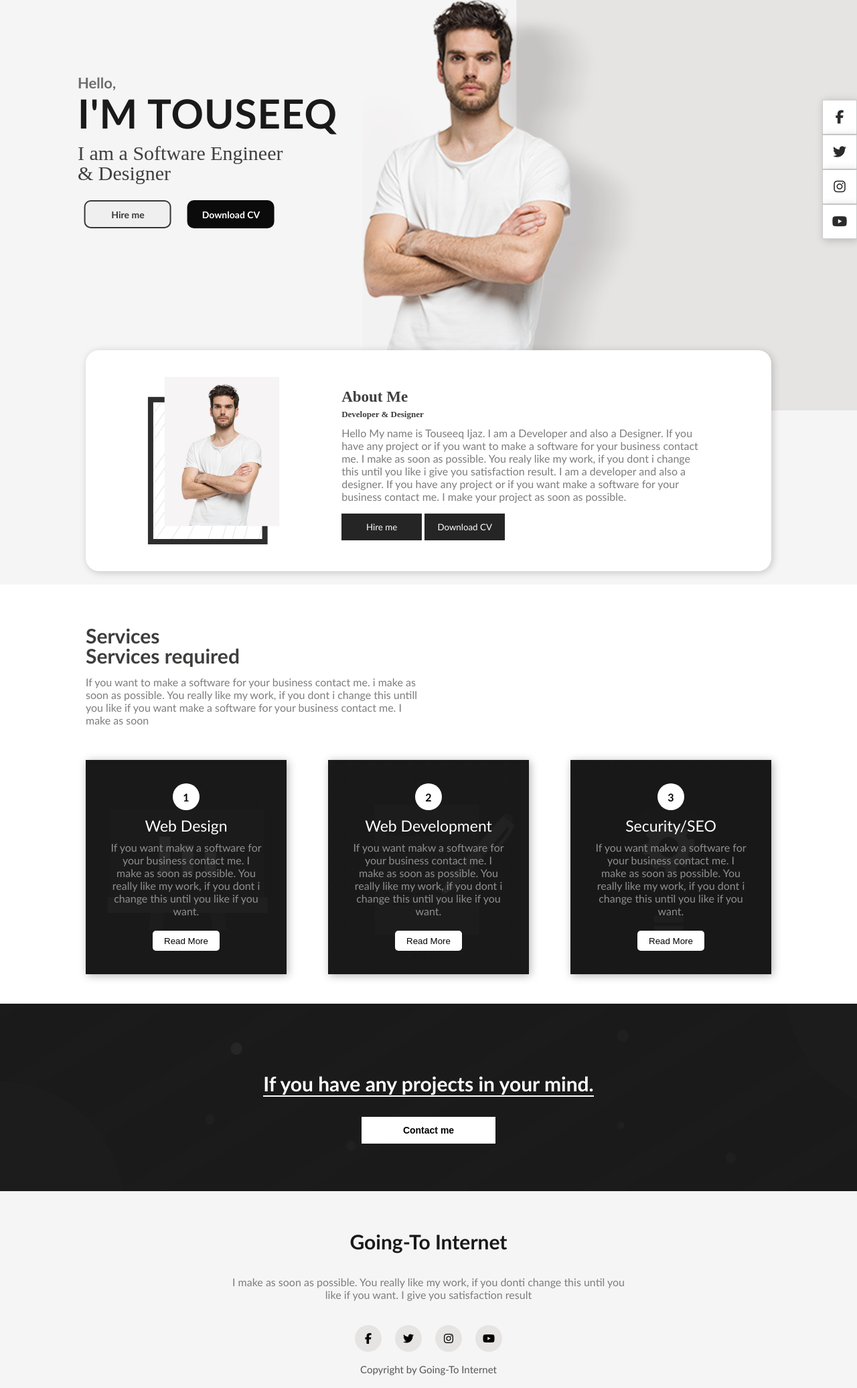
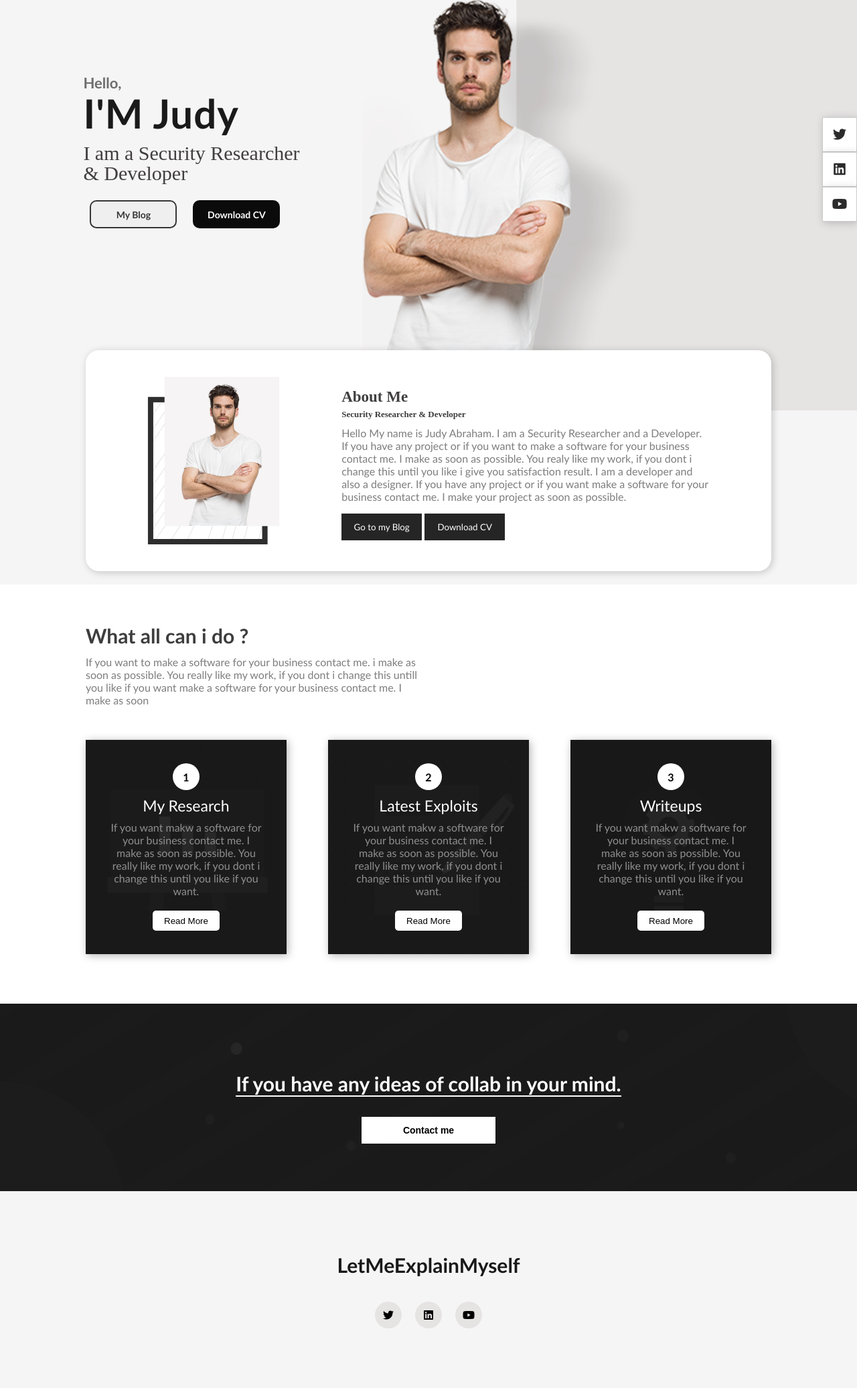
Before and after one commit to mrJudyAbraham/LetMeExplainMyself, a plain HTML site: page dev/index.html in a window 1280 px wide. Shown: the part 147-2220 px from the top of the page at 67% size. Drawn offline with Linux system fonts and the light colour scheme.

Commit message:
started changing and modifying

```diff
--- a/dev/index.html
+++ b/dev/index.html
@@ -12,7 +12,7 @@
         <!---navigation----------------->
         <nav>
             <!--logo-->
-            <a href="#" class="logo">G T Internet</a>
+            <a href="#" class="logo">LetMeExplainMyself</a>
             <!--menu-->
             <ul>
                 <li><a href="#" class="active">Home</a></li>
@@ -24,9 +24,9 @@
         <!--text------------------------->
         <div class="text-container">
             <p>Hello,</p>
-            <p>I'M TOUSEEQ</p>
-            <p>I am a Software Engineer <br>& Designer</p>
-            <button class="hire-btn">Hire me</button>
+            <p>I'M Judy</p>
+            <p>I am a Security Researcher <br>& Developer</p>
+            <button class="hire-btn">My Blog</button>
             <button class="down-cv">Download CV</button>
         </div>
         <!--model------------------------>
@@ -38,21 +38,21 @@
         <!--about-text----------------------->
         <div class="about-text">
             <p>About Me</p>
-            <p>Developer & Designer</p>
-            <p>Hello My name is Touseeq Ijaz. I am a Developer and also a Designer. If you have any project or if you want to make a software for your business
+            <p>Security Researcher & Developer</p>
+            <p>Hello My name is Judy Abraham. I am a Security Researcher and a Developer. If you have any project or if you want to make a software for your business
                 contact me. I make as soon as possible. You realy like my work, if you dont i change this until you like i give you satisfaction result.
                 I am a developer and also a designer. If you have any project or if you want make a software  for your business contact me. I make your project as
                 soon as possible.
             </p>
-            <button>Hire me</button>
+            <button>Go to my Blog</button>
             <button>Download CV</button>
         </div>
         </div>
         <!--Services--------------------->
         <div class="services">
             <div class="services-text">
-                <p>Services</p>
-                <p>Services required</p>
+                <p>What all can i do ?</p>
+                <p></p>
                 <p>If you want to make a software for your business contact me. i make as soon as possible. You really like my work, if you dont i change this untill
                     you like if you want make a software for your business contact me. I make as soon
                 </p>
@@ -62,7 +62,7 @@
                 <!--1-------------------->
                 <div class="box-1">
                     <span>1</span>
-                    <p class="heading">Web Design</p>
+                    <p class="heading">My Research</p>
                     <p class="details">If you want makw a software for your business contact me. I make as soon as possible. You really like my work, if you dont
                         i change this until you like if you want.
                     </p>
@@ -71,7 +71,7 @@
                 <!--2-------------------->
                 <div class="box-2">
                     <span>2</span>
-                    <p class="heading">Web Development</p>
+                    <p class="heading">Latest Exploits</p>
                     <p class="details">If you want makw a software for your business contact me. I make as soon as possible. You really like my work, if you dont
                         i change this until you like if you want.
                     </p>
@@ -80,7 +80,7 @@
                 <!--3-------------------->
                 <div class="box-3">
                     <span>3</span>
-                    <p class="heading">Security/SEO</p>
+                    <p class="heading">Writeups</p>
                     <p class="details">If you want makw a software for your business contact me. I make as soon as possible. You really like my work, if you dont
                         i change this until you like if you want.
                     </p>
@@ -90,27 +90,25 @@
         </div>
         <!---Contact-me--------------->
         <div class="contact-me">
-            <p>If you have any projects in your mind.</p>
+            <p>If you have any ideas of collab in your mind.</p>
             <button>Contact me</button>
         </div>
         <!--footer--------------------->
         <footer>
-            <p>Going-To Internet</p>
-            <p> I make as soon as possible. You really like my work, if you donti change this until you like if you want. I give you satisfaction result</p>
+            <p>LetMeExplainMyself</p>
+
             <!--social------------------>
             <div class="social-icons">
-                <a href="#"><i class="fab fa-facebook-f"></i></a>
-                <a href="#"><i class="fab fa-twitter"></i></a>
-                <a href="#"><i class="fab fa-instagram"></i></a>
+                <a href="https://twitter.com/mrJudyAbraham"><i class="fab fa-twitter"></i></a>
+                <a href="https://www.linkedin.com/in/mrjudyabraham/"><i class="fab fa-linkedin"></i></a>
                 <a href="#"><i class="fab fa-youtube"></i></a>
             </div>
             <!--copyright----------------->
-            <p class="copyright">Copyright by Going-To Internet</p>
+            <!-- <p class="copyright">Copyright by Going-To Internet</p> -->
         </footer>
         <div class="a-social-b">
-            <a href="#"><i class="fab fa-facebook-f"></i></a>
-            <a href="#"><i class="fab fa-twitter"></i></a>
-            <a href="#"><i class="fab fa-instagram"></i></a>
+            <a href="https://twitter.com/mrJudyAbraham"><i class="fab fa-twitter"></i></a>
+            <a href="https://www.linkedin.com/in/mrjudyabraham/"><i class="fab fa-linkedin"></i></a>
             <a href="#"><i class="fab fa-youtube"></i></a>
         </div>
     </body>
```
